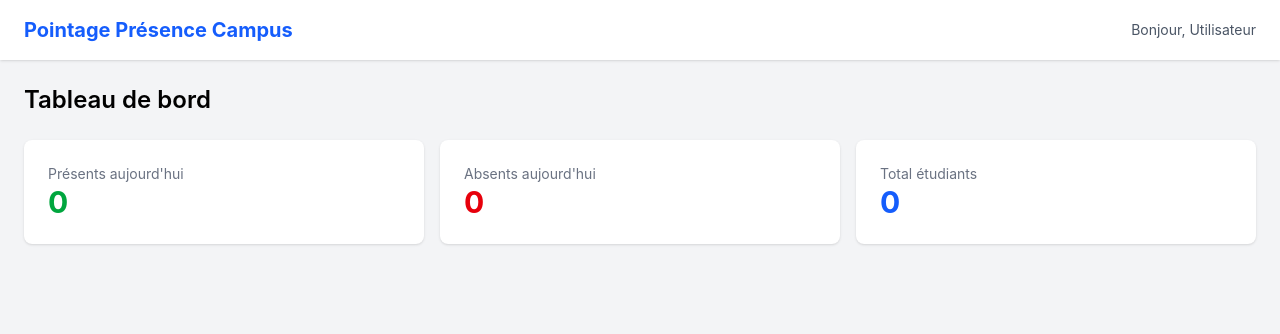
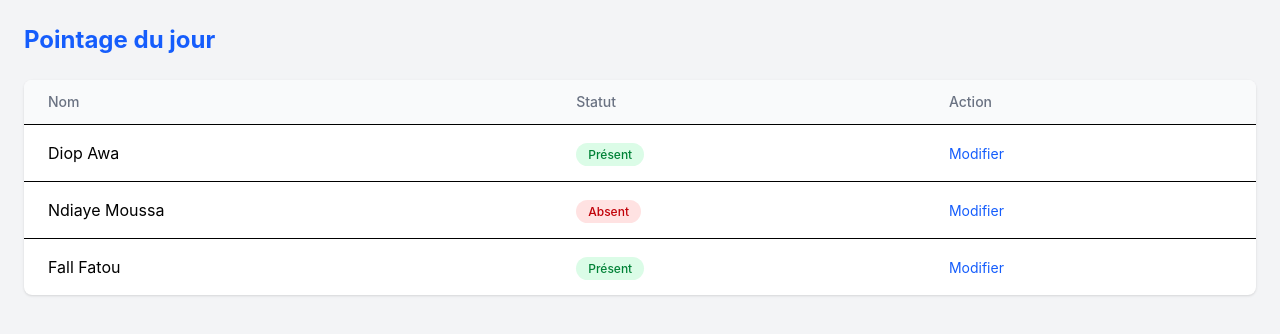
Before and after one commit to mg7984992-byte/pointage-presence-campus, a React (Vite) app: page / in a window 1280 px wide. Shown: the top 334 px of the page. Built offline with nearby package versions, Linux system fonts and the light colour scheme.

Commit message:
Ajout page Pointage

```diff
--- a/src/App.tsx
+++ b/src/App.tsx
@@ -1,7 +1,7 @@
-import DashboardPage from './pages/DashboardPage'
+import PointagePage from './pages/PointagePage'
 
 function App() {
-  return <DashboardPage />
+  return <PointagePage />
 }
 
 export default App
--- /dev/null
+++ b/src/pages/PointagePage.tsx
@@ -0,0 +1,52 @@
+function PointagePage() {
+  const etudiants = [
+    { id: 1, nom: "Diop Awa", statut: "Présent" },
+    { id: 2, nom: "Ndiaye Moussa", statut: "Absent" },
+    { id: 3, nom: "Fall Fatou", statut: "Présent" },
+  ]
+
+  return (
+    <div className="min-h-screen bg-gray-100 p-6">
+      <h1 className="text-2xl font-bold text-blue-600 mb-6">
+        Pointage du jour
+      </h1>
+
+      <div className="bg-white rounded-lg shadow overflow-hidden">
+        <table className="w-full text-left">
+          <thead className="bg-gray-50 border-b">
+            <tr>
+              <th className="px-6 py-3 text-sm font-medium text-gray-500">Nom</th>
+              <th className="px-6 py-3 text-sm font-medium text-gray-500">Statut</th>
+              <th className="px-6 py-3 text-sm font-medium text-gray-500">Action</th>
+            </tr>
+          </thead>
+          <tbody>
+            {etudiants.map((etudiant) => (
+              <tr key={etudiant.id} className="border-b last:border-0">
+                <td className="px-6 py-4">{etudiant.nom}</td>
+                <td className="px-6 py-4">
+                  <span
+                    className={`px-3 py-1 rounded-full text-xs font-medium ${
+                      etudiant.statut === "Présent"
+                        ? "bg-green-100 text-green-700"
+                        : "bg-red-100 text-red-700"
+                    }`}
+                  >
+                    {etudiant.statut}
+                  </span>
+                </td>
+                <td className="px-6 py-4">
+                  <button className="text-blue-600 hover:underline text-sm">
+                    Modifier
+                  </button>
+                </td>
+              </tr>
+            ))}
+          </tbody>
+        </table>
+      </div>
+    </div>
+  )
+}
+
+export default PointagePage
```
